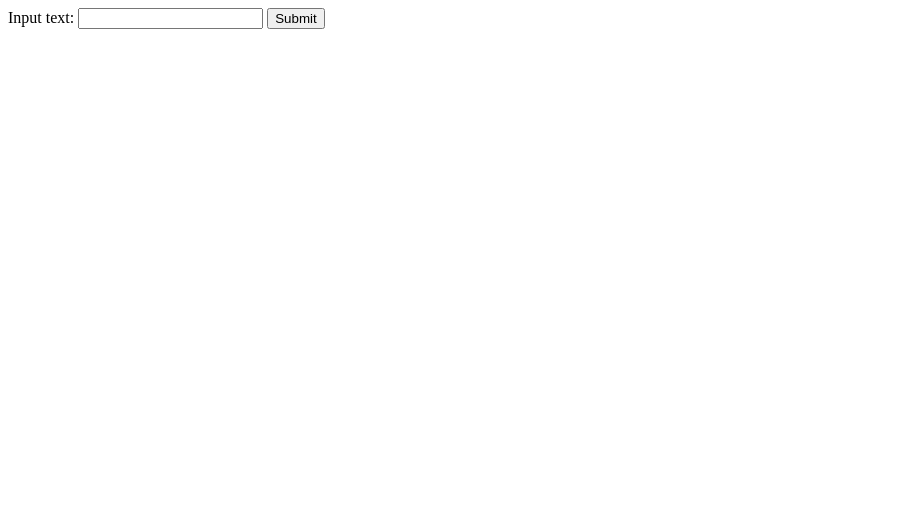
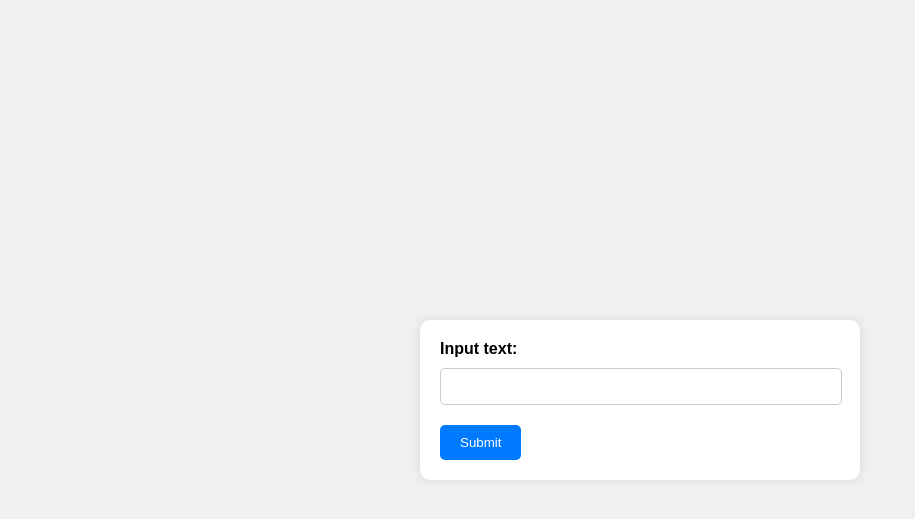
Before and after one commit to arssite/lstm_flaskapp, a Flask app: page / in a window 1280 px wide. Shown: the top 519 px of the page, without its empty margins (0-915 px from the left). Run offline with Flask 3, Linux system fonts and the light colour scheme; parts of the project's set-up code (start-up, migrations or seed data) failed here and were passed over.

Commit message:
index.html

```diff
--- a/templates/index.html
+++ b/templates/index.html
@@ -3,13 +3,57 @@
 <head>
     <meta charset="UTF-8">
     <meta name="viewport" content="width=device-width, initial-scale=1.0">
-    <title>Document</title>
+    <title>ARS LSTM NEXT WORD PREDICT</title>
+    <style>
+        body {
+            font-family: Arial, sans-serif;
+            background-color: #f0f0f0;
+            margin: 0;
+            padding: 0;
+            display: flex;
+            justify-content: center;
+            align-items: center;
+            height: 100vh;
+        }
+        form {
+            background-color: #fff;
+            padding: 20px;
+            border-radius: 10px;
+            box-shadow: 0 0 10px rgba(0, 0, 0, 0.1);
+            max-width: 400px;
+            width: 100%;
+        }
+        label {
+            font-weight: bold;
+            display: block;
+            margin-bottom: 10px;
+        }
+        input[type="text"] {
+            width: calc(100% - 20px);
+            padding: 10px;
+            border-radius: 5px;
+            border: 1px solid #ccc;
+            margin-bottom: 20px;
+        }
+        button {
+            background-color: #007bff;
+            color: #fff;
+            border: none;
+            padding: 10px 20px;
+            border-radius: 5px;
+            cursor: pointer;
+            transition: background-color 0.3s ease;
+        }
+        button:hover {
+            background-color: #0056b3;
+        }
+    </style>
 </head>
 <body>
     <form action="/process" method="post">
-        <label>Input text: </label>
-        <input name="d1" type="text">
-        <button>Submit</button>
+        <label for="d1">Input text:</label>
+        <input id="d1" name="d1" type="text">
+        <button type="submit">Submit</button>
     </form>
 </body>
 </html>
```
